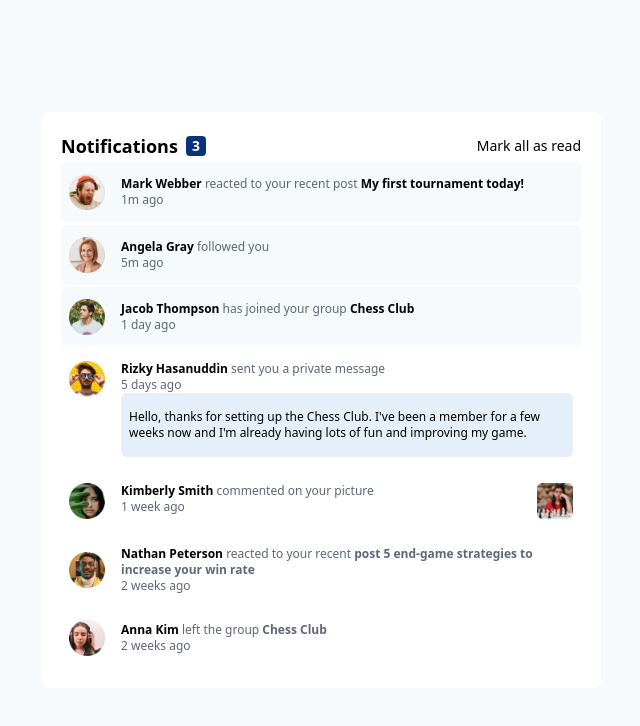
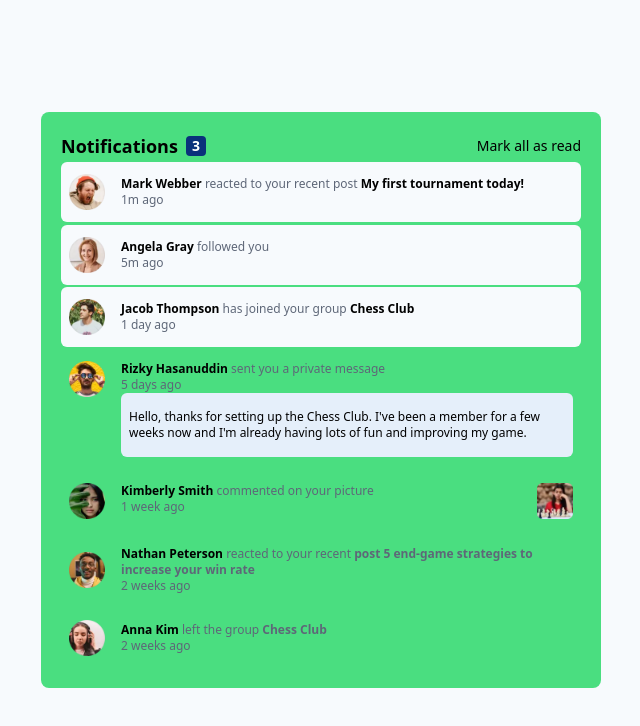
Before and after one commit to realxnogga/notification_page, a plain HTML site: page index.html in a window 1280 px wide. Shown: the whole page, without its empty margins (319-959 px from the left). Drawn offline with nearby package versions, Linux system fonts and the light colour scheme.

Commit message:
Update index.html

```diff
--- a/index.html
+++ b/index.html
@@ -74,7 +74,7 @@
 
 <body class="bg-Verylightgrayishblue h-screen w-screen flex items-center justify-center flex-col">
 
-  <main class="bg-white h-containerHeight w-containerWidth overflow-scroll no-scrollbar rounded-lg flex flex-col justify-between p-5
+  <main class="bg-green-400 h-containerHeight w-containerWidth overflow-scroll no-scrollbar rounded-lg flex flex-col justify-between p-5
   tablet:w-5/6 tablet:h-4/6 mobile:w-11/12 mobile:h-5/6">
 
     <div class="flex justify-between items-center">
```
